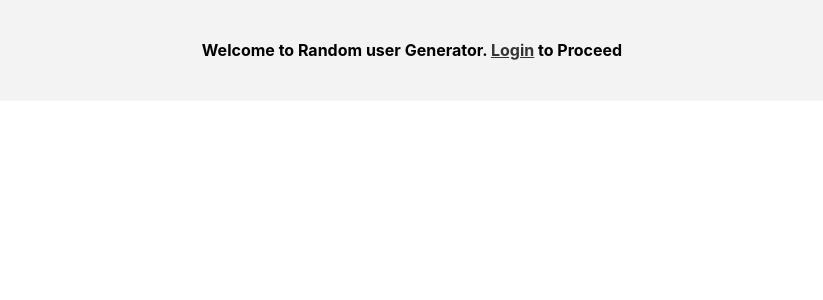
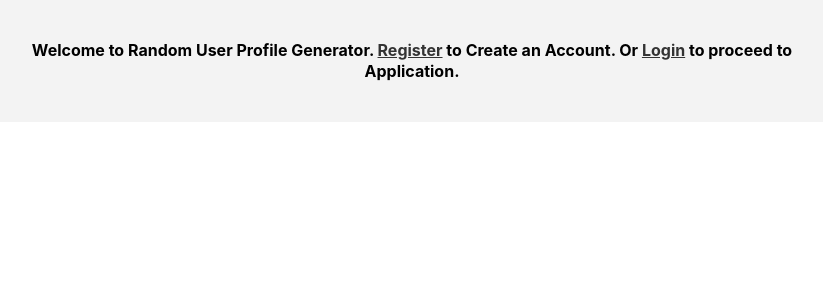
Before and after one commit to bejsaycon/auth-react-ts, a React (Create React App) app: page / in a window 1280 px wide. Shown: the top 300 px of the page, without its empty margins (228-1051 px from the left). Built offline with nearby package versions, Linux system fonts and the light colour scheme.

Commit message:
links fixed

```diff
--- a/src/components/Home.tsx
+++ b/src/components/Home.tsx
@@ -6,7 +6,8 @@ function Home() {
   return (
 
     <div className="below-input-box head-text" id="welcome-message">
-      Welcome to Random user Generator. <Link to='/login'>Login</Link> to Proceed
+      Welcome to Random User Profile Generator. <Link to='/register'>Register</Link> to Create an Account.
+      Or <Link to='/login'>Login</Link> to proceed to Application.
     </div>
   );
 }
--- a/src/components/Register.tsx
+++ b/src/components/Register.tsx
@@ -78,7 +78,7 @@ const Register: React.FC = () => {
           <div className="register-div">
             <h1>Success!</h1>
             <br />
-            <a href="#">Sign In</a>
+            <Link to='/login'>Sign In</Link>
           </div>
         </section>
       ) : (
```
